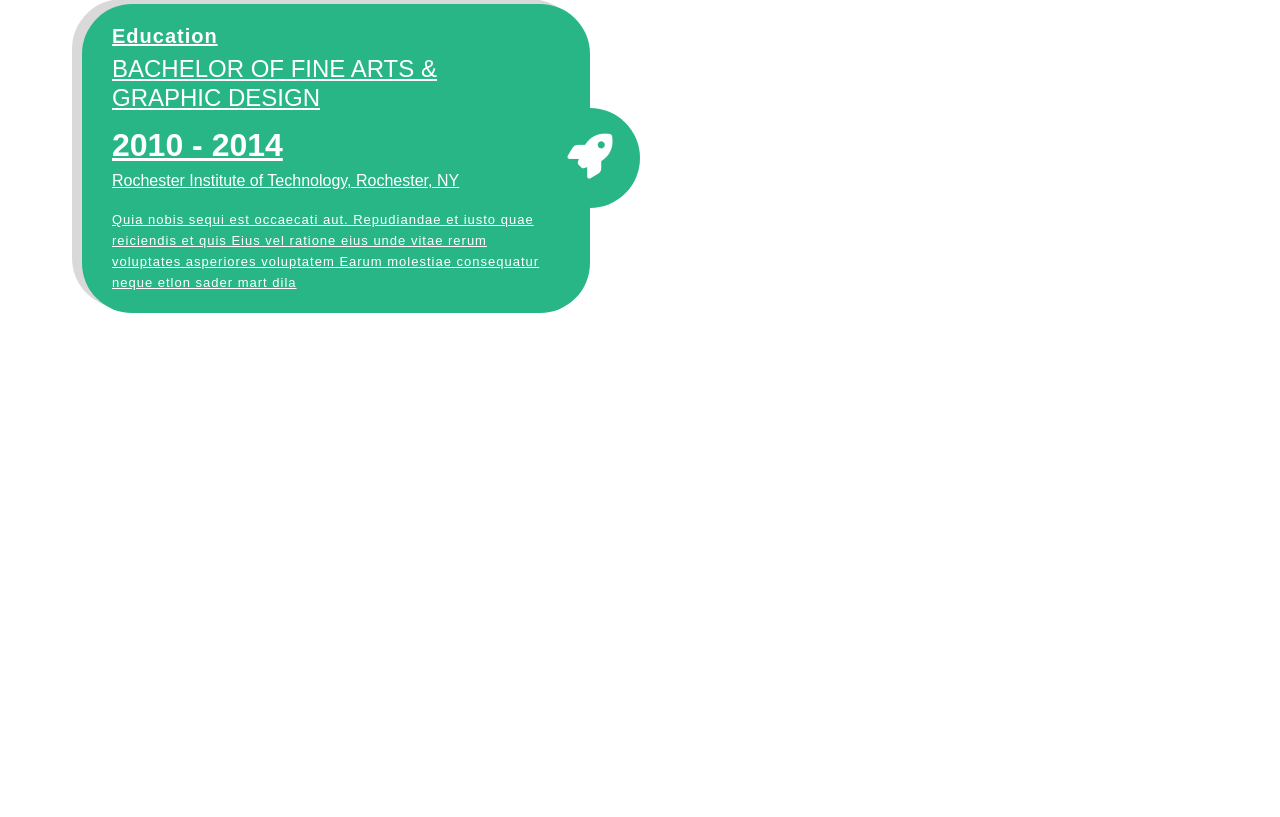
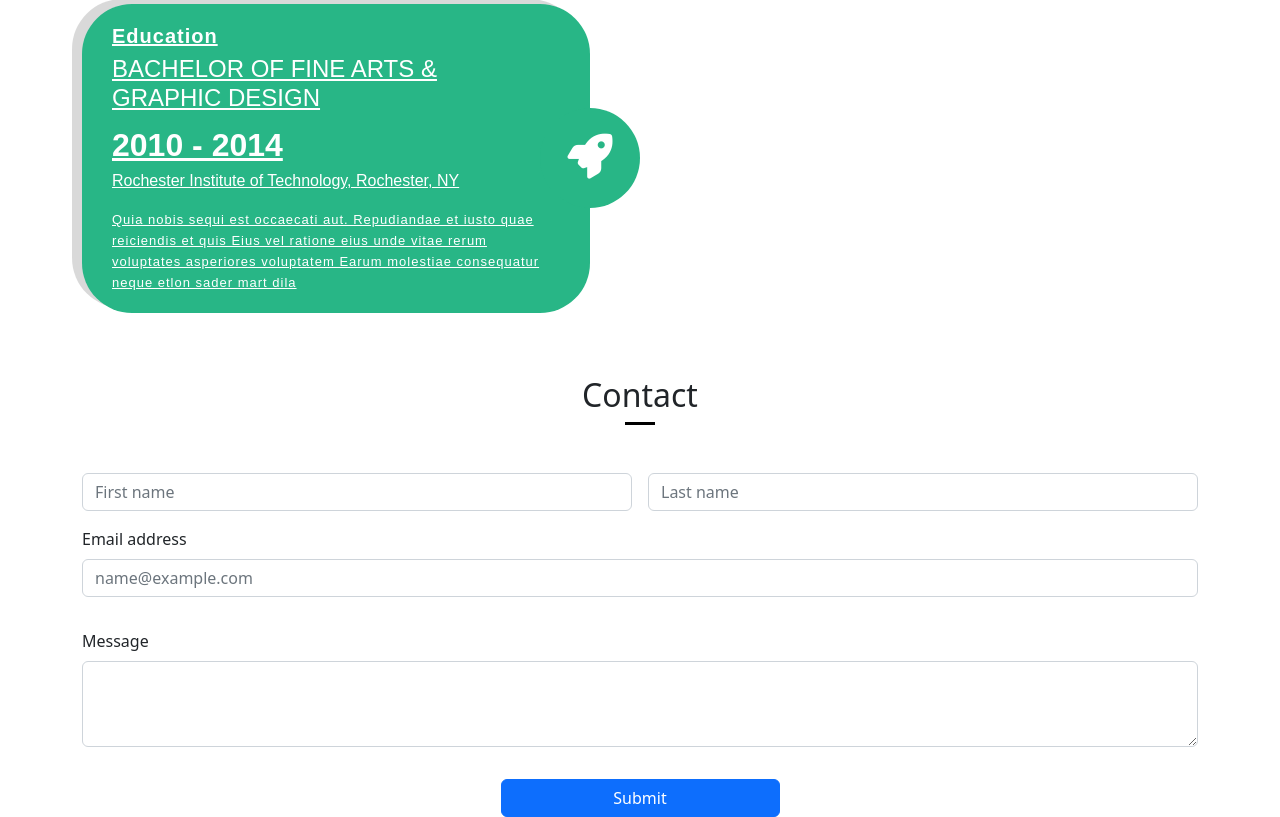
Before and after one commit to Mahmudur-Rahman-Salman/Bohubrihi-Portfolio-Task, a plain HTML site: page index.html in a window 1280 px wide. Shown: the part 2555-3372 px from the top of the page. Before the commit the page ends 2883 px from the top, so only its background shows below. Drawn offline with nearby package versions, Linux system fonts and the light colour scheme.

Commit message:
fourth commit

```diff
--- a/index.html
+++ b/index.html
@@ -152,7 +152,9 @@
                             <div class="timeline-icon"><i class="fa fa-globe"></i></div>
                             <h3 class="title">Summary</h3>
                             <p class="description">
-                                Innovative and deadline-driven Graphic Designer with 3+ years of experience designing and developing user-centered digital/print marketing material from initial concept to final, polished deliverable.
+                                Innovative and deadline-driven Graphic Designer with 3+ years of experience designing
+                                and developing user-centered digital/print marketing material from initial concept to
+                                final, polished deliverable.
                             </p>
                         </a>
                     </div>
@@ -164,9 +166,12 @@
                             <div class="timeline-year">2021</div>
                             <p class="description">
                                 <ul>
-                                    <li>Lead in the design, development, and implementation of the graphic, layout, and production communication materials</li>
-                                    <li>Delegate tasks to the 7 members of the design team and provide counsel on all aspects of the project.</li>
-                                    <li>Supervise the assessment of all graphic materials in order to ensure quality and accuracy of the design</li>
+                                    <li>Lead in the design, development, and implementation of the graphic, layout, and
+                                        production communication materials</li>
+                                    <li>Delegate tasks to the 7 members of the design team and provide counsel on all
+                                        aspects of the project.</li>
+                                    <li>Supervise the assessment of all graphic materials in order to ensure quality and
+                                        accuracy of the design</li>
                                 </ul>
                             </p>
                         </a>
@@ -179,7 +184,9 @@
                             <div class="timeline-year">2010 - 2014</div>
                             <p>Rochester Institute of Technology, Rochester, NY</p>
                             <p class="description">
-                                Quia nobis sequi est occaecati aut. Repudiandae et iusto quae reiciendis et quis Eius vel ratione eius unde vitae rerum voluptates asperiores voluptatem Earum molestiae consequatur neque etlon sader mart dila
+                                Quia nobis sequi est occaecati aut. Repudiandae et iusto quae reiciendis et quis Eius
+                                vel ratione eius unde vitae rerum voluptates asperiores voluptatem Earum molestiae
+                                consequatur neque etlon sader mart dila
                             </p>
                         </a>
                     </div>
@@ -189,6 +196,39 @@
     </div>
     <!-- Resume End -->
 
+    <!-- Contact Start -->
+    <section class="container">
+        <div class="text-center p-5">
+            <h2>Contact</h2>
+            <div class="line m-auto"></div>
+        </div>
+        <form class="row g-3">
+            <div class="col">
+                <input type="text" class="form-control" placeholder="First name" aria-label="First name">
+            </div>
+            <div class="col">
+                <input type="text" class="form-control" placeholder="Last name" aria-label="Last name">
+            </div>
+            <div class="mb-3">
+                <label for="exampleFormControlInput1" class="form-label">Email address</label>
+                <input type="email" class="form-control" id="exampleFormControlInput1" placeholder="name@example.com">
+            </div>
+            <div class="mb-3">
+                <label for="exampleFormControlTextarea1" class="form-label">Message</label>
+                <textarea class="form-control" id="exampleFormControlTextarea1" rows="3"></textarea>
+            </div>
+            <div class="col-12 text-center">
+                <button type="submit" class="btn btn-primary w-25">Submit</button>
+            </div>
+        </form>
+    </section>
+    <!-- Contact End -->
+
+    <!-- Footer Startt -->
+    <footer>
+
+    </footer>
+    <!-- Footer End -->
 
 
     <script src="https://cdn.jsdelivr.net/npm/bootstrap@5.2.2/dist/js/bootstrap.bundle.min.js"></script>
```
